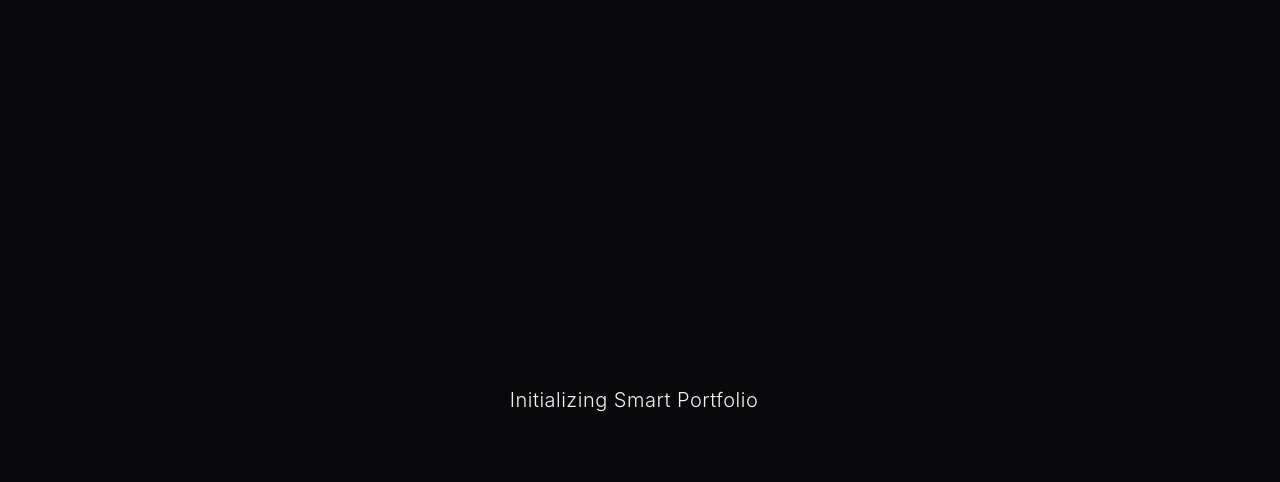
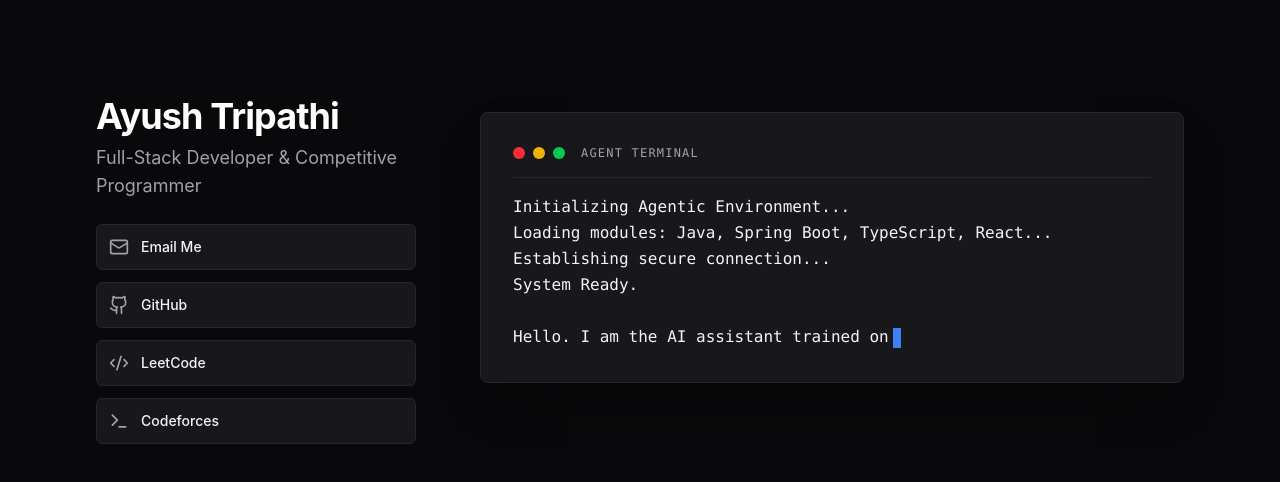
Before and after one commit to fierce-adventurer/ayushtripathi, a React (Vite) app in the folder frontend/: page / in a window 1280 px wide. Shown: the top 482 px of the page. Built offline with nearby package versions, Linux system fonts and the light colour scheme.

Commit message:
feat: created basic frontend components for the portfolio wesbite.

```diff
--- a/frontend/package.json
+++ b/frontend/package.json
@@ -11,6 +11,7 @@
   },
   "dependencies": {
     "@tailwindcss/vite": "^4.2.1",
+    "axios": "^1.13.6",
     "react": "^19.2.4",
     "react-dom": "^19.2.4"
   },
--- a/frontend/src/App.tsx
+++ b/frontend/src/App.tsx
@@ -1,15 +1,31 @@
 import { useState } from 'react'
+import AgenticHero from './components/AgenticHero';
+import ProfileSidebar from './components/ProfileSidebar';
 
 import './App.css'
 
 function App() {
   return (
-    <div className="min-h-screen flex items-center justify-center p-4">
-      <div className="text-xl font-light tracking-wide flex items-center gap-1">
-        <span>Initializing Smart Portfolio</span>
-        <span className="w-2 h-5 bg-accent animate-cursor-blink inline-block"></span>
+    // min-h-screen ensures it takes up the full viewport height
+    // max-w-7xl centers the content on ultra-wide monitors
+    <div className="min-h-screen bg-background p-4 sm:p-8 md:p-12 lg:p-24">
+      <div className="max-w-7xl mx-auto grid grid-cols-1 lg:grid-cols-12 gap-8 lg:gap-16 items-start">
+
+        {/* LEFT COLUMN: Takes up 4 out of 12 grid columns on large screens */}
+        {/* On mobile (default), it naturally stacks on top */}
+        <div className="lg:col-span-4 w-full">
+          <ProfileSidebar />
+        </div>
+
+        {/* RIGHT COLUMN: Takes up 8 out of 12 grid columns on large screens */}
+        {/* We add a slight top margin on desktop to center it visually */}
+        <div className="lg:col-span-8 w-full lg:mt-4">
+          <AgenticHero />
+        </div>
+
       </div>
     </div>
+
   )
 }
 
--- /dev/null
+++ b/frontend/src/components/AgenticHero.tsx
@@ -0,0 +1,45 @@
+import { useState, useEffect } from "react";
+
+const AgenticHero = () => {
+    const [text, setText] = useState('');
+
+    const fullText = "Initializing Agentic Environment...\nLoading modules: Java, Spring Boot, TypeScript, React...\nEstablishing secure connection...\nSystem Ready.\n\nHello. I am the AI assistant trained on Ayush Tripathi's portfolio.\nAyush is a Full-Stack Developer and Competitive Programmer.\n\nHow can I help you explore his work today?"
+
+    useEffect(() => {
+        let currentIndex = 0;
+
+        //typing char every 30 millis
+        const typingInterval = setInterval(() =>{
+            if(currentIndex <= fullText.length){
+                setText(fullText.slice(0, currentIndex));
+                currentIndex++;
+            }
+            else{
+                clearInterval(typingInterval);
+            }
+        }, 30)
+
+        // clear to prevent memory leaks
+        return () => clearInterval(typingInterval);
+    }, [])
+
+    return (
+    <div className="w-full bg-surface border border-zinc-800 rounded-lg p-6 sm:p-8 shadow-2xl">
+      <div className="flex items-center gap-2 mb-4 border-b border-zinc-800 pb-4">
+        <div className="w-3 h-3 rounded-full bg-red-500"></div>
+        <div className="w-3 h-3 rounded-full bg-yellow-500"></div>
+        <div className="w-3 h-3 rounded-full bg-green-500"></div>
+        <span className="ml-2 text-xs text-textSecondary font-mono tracking-widest uppercase">Agent Terminal</span>
+      </div>
+
+      {/* whitespace-pre-wrap allows the \n characters to break lines naturally */}
+      <div className="font-mono text-sm sm:text-base text-textPrimary leading-relaxed whitespace-pre-wrap">
+        {text}
+        <span className="inline-block w-2 h-4 sm:h-5 ml-1 bg-accent animate-cursor-blink align-middle"></span>
+      </div>
+    </div>
+  );
+
+}
+
+export default AgenticHero;
--- /dev/null
+++ b/frontend/src/components/ProfileSidebar.tsx
@@ -0,0 +1,38 @@
+import {Github , Mail , Code2 , Terminal} from 'lucide-react'
+
+const ProfileSidebar = () => {
+    return (
+    <div className="flex flex-col gap-6 w-full">
+      {/* Header Section */}
+      <div>
+        <h1 className="text-4xl font-bold tracking-tight text-white mb-2">Ayush Tripathi</h1>
+        <p className="text-textSecondary text-lg">Full-Stack Developer & Competitive Programmer</p>
+      </div>
+
+      {/* Contact & Coding Links Grid */}
+      <div className="grid grid-cols-1 sm:grid-cols-2 lg:grid-cols-1 gap-3">
+        <a href="mailto:your.email@example.com" className="flex items-center gap-3 p-3 rounded-md bg-surface border border-zinc-800 hover:border-accent transition-colors group">
+          <Mail className="w-5 h-5 text-textSecondary group-hover:text-accent transition-colors" />
+          <span className="text-sm font-medium">Email Me</span>
+        </a>
+
+        <a href="#" className="flex items-center gap-3 p-3 rounded-md bg-surface border border-zinc-800 hover:border-accent transition-colors group">
+          <Github className="w-5 h-5 text-textSecondary group-hover:text-accent transition-colors" />
+          <span className="text-sm font-medium">GitHub</span>
+        </a>
+
+        <a href="#" className="flex items-center gap-3 p-3 rounded-md bg-surface border border-zinc-800 hover:border-accent transition-colors group">
+          <Code2 className="w-5 h-5 text-textSecondary group-hover:text-accent transition-colors" />
+          <span className="text-sm font-medium">LeetCode</span>
+        </a>
+
+        <a href="#" className="flex items-center gap-3 p-3 rounded-md bg-surface border border-zinc-800 hover:border-accent transition-colors group">
+          <Terminal className="w-5 h-5 text-textSecondary group-hover:text-accent transition-colors" />
+          <span className="text-sm font-medium">Codeforces</span>
+        </a>
+      </div>
+    </div>
+  );
+};
+
+export default ProfileSidebar;
```
Also changed, not shown: 2 other files (tests, documents, lock files or other folders).
